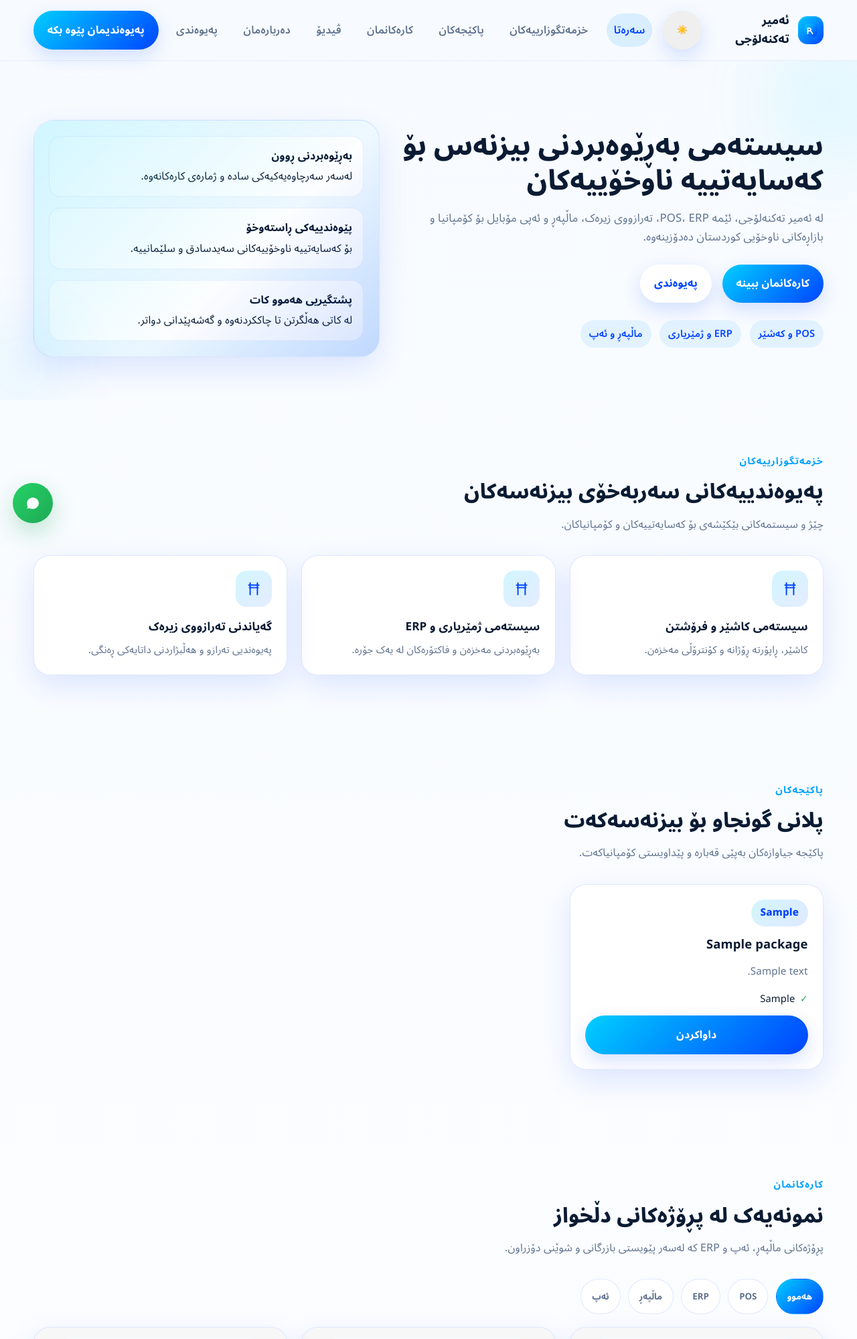
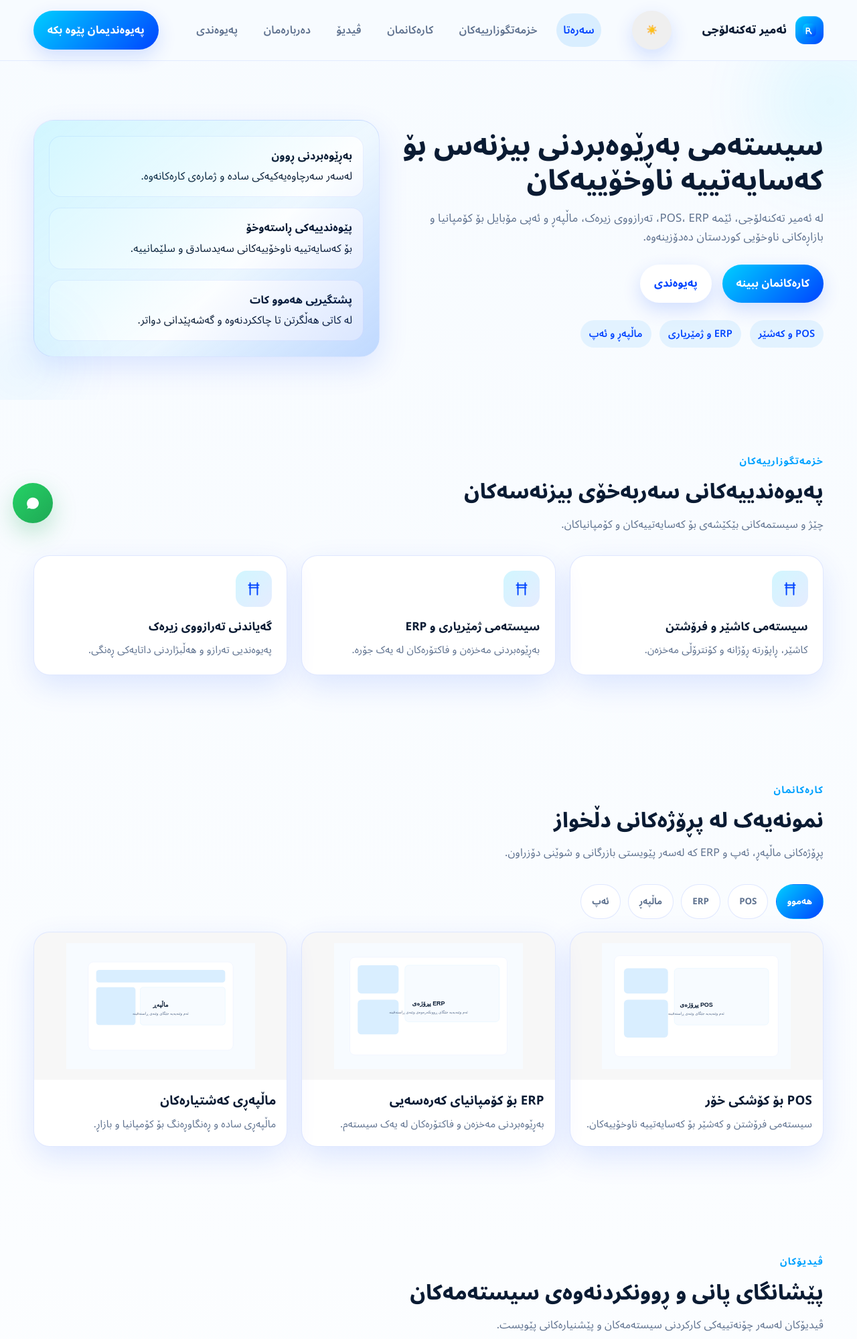
Before and after one commit to amirtech0022-art/delivary, a PHP site: page / in a window 1280 px wide. Shown: the top 1999 px of the page at 67% size. Run offline with PHP 8.4, Linux system fonts and the light colour scheme; data comes from the database, SQL or seed files in the repository; both versions use the stored data as it was before the commit; tables that the repository leaves empty hold one stand-in row (values such as "Sample post"); some libraries are stand-ins or nearby versions.

Commit message:
Remove packages management functionality, including related database schema, admin dashboard links, and front-end display elements, to streamline the application and focus on core features.

```diff
--- a/admin/dashboard.php
+++ b/admin/dashboard.php
@@ -85,7 +85,6 @@ foreach ($daily as $d) { if ((int)$d['c'] > $maxDaily) $maxDaily = (int)$d['c'];
         <a href="manage.php?section=services">🛠 خزمەتگوزارییەکان</a>
         <a href="manage.php?section=projects">🧩 پڕۆژەکان</a>
         <a href="manage.php?section=videos">🎬 ڤیدیۆکان</a>
-        <a href="manage.php?section=packages">📦 پاکێجەکان</a>
         <a href="settings.php">⚙️ ڕێکخستنەکان</a>
         <a href="logout.php">🚪 دەرچوون</a>
       </nav>
--- a/admin/settings.php
+++ b/admin/settings.php
@@ -116,7 +116,6 @@ if ($_SERVER['REQUEST_METHOD'] === 'POST' && ($_POST['form'] ?? '') === 'site')
         <a href="manage.php?section=services">🛠 خزمەتگوزارییەکان</a>
         <a href="manage.php?section=projects">🧩 پڕۆژەکان</a>
         <a href="manage.php?section=videos">🎬 ڤیدیۆکان</a>
-        <a href="manage.php?section=packages">📦 پاکێجەکان</a>
         <a class="active" href="settings.php">⚙️ ڕێکخستنەکان</a>
         <a href="logout.php">🚪 دەرچوون</a>
       </nav>
--- a/assets/style.css
+++ b/assets/style.css
@@ -28,7 +28,7 @@
 }
 
 /* Smooth transitions for theme changes */
-html, body, .site-header, .site-footer, .service-card, .package-card, .portfolio-card, .video-card, .hero-card {
+html, body, .site-header, .site-footer, .service-card, .portfolio-card, .video-card, .hero-card {
   transition: background 0.25s ease, color 0.25s ease, border-color 0.25s ease, box-shadow 0.25s ease;
 }
 
@@ -116,19 +116,10 @@ img { display: block; max-width: 100%; }
 .hero-stack { display: grid; gap: 1rem; }
 .hero-stack-item { border-radius: 18px; padding: 1rem; background: var(--hero-item-bg); border: 1px solid var(--hero-item-border); }
 .hero-stack-item strong { display: block; margin-bottom: 0.2rem; }
-.services-grid, .packages-grid, .portfolio-grid, .video-grid, .contact-grid { display: grid; gap: 1.3rem; }
-.services-grid, .packages-grid { grid-template-columns: repeat(3, minmax(0, 1fr)); }
-.service-card, .package-card, .portfolio-card, .video-card, .contact-card, .about-card { background: var(--surface); border: 1px solid var(--border); border-radius: var(--radius-lg); box-shadow: var(--shadow); overflow: hidden; }
-.service-card, .package-card { padding: 1.4rem; }
-.package-card { display: flex; flex-direction: column; gap: 0.75rem; }
-.package-price { display: inline-flex; align-self: flex-start; padding: 0.45rem 0.85rem; border-radius: 999px; background: linear-gradient(135deg, rgba(0,207,255,0.18), rgba(0,68,255,0.12)); color: var(--primary-deep); font-weight: 800; font-size: 0.95rem; }
-.package-card h3 { margin: 0; font-size: 1.15rem; }
-.package-card p { color: var(--muted); font-size: 0.95rem; margin: 0; }
-.package-features { list-style: none; margin: 0.2rem 0 0; padding: 0; display: grid; gap: 0.45rem; }
-.package-features li { position: relative; padding-right: 1.2rem; color: var(--text); font-size: 0.92rem; }
-.package-features li::before { content: '✓'; position: absolute; right: 0; color: #1fa855; font-weight: 800; }
-.package-cta { width: 100%; margin-top: auto; }
-.packages-empty { text-align: center; color: var(--muted); font-weight: 700; padding: 2rem 1rem; background: var(--surface); border: 1px dashed var(--border); border-radius: var(--radius-lg); }
+.services-grid, .portfolio-grid, .video-grid, .contact-grid { display: grid; gap: 1.3rem; }
+.services-grid { grid-template-columns: repeat(3, minmax(0, 1fr)); }
+.service-card, .portfolio-card, .video-card, .contact-card, .about-card { background: var(--surface); border: 1px solid var(--border); border-radius: var(--radius-lg); box-shadow: var(--shadow); overflow: hidden; }
+.service-card { padding: 1.4rem; }
 .service-icon { width: 54px; height: 54px; display: grid; place-items: center; border-radius: 16px; background: linear-gradient(135deg, rgba(0,207,255,0.18), rgba(0,68,255,0.1)); margin-bottom: 0.9rem; }
 .service-icon svg { width: 26px; height: 26px; color: var(--primary-deep); }
 .service-card h3 { margin-bottom: 0.55rem; font-size: 1.07rem; }
@@ -329,5 +320,5 @@ img { display: block; max-width: 100%; }
 .lightbox.open { display: flex; }
 .lightbox img { max-width: min(920px, 100%); max-height: min(80vh, 100%); border-radius: 24px; box-shadow: 0 24px 60px rgba(0,0,0,0.35); }
 .lightbox-close { position: absolute; top: 1rem; left: 1rem; width: 42px; height: 42px; border-radius: 50%; background: rgba(255,255,255,0.9); border: 0; cursor: pointer; }
-@media (max-width: 960px) { .hero-grid, .about-grid, .contact-grid { grid-template-columns: 1fr; } .services-grid, .packages-grid, .portfolio-grid, .video-grid { grid-template-columns: repeat(2, minmax(0, 1fr)); } .contact-details { grid-template-columns: 1fr; } }
-@media (max-width: 760px) { .menu-toggle { display: inline-flex; } .nav-links { position: absolute; top: 100%; right: 1rem; left: 1rem; flex-direction: column; align-items: stretch; background: var(--card-solid); border: 1px solid var(--border); border-radius: 18px; padding: 0.8rem; box-shadow: var(--shadow); display: none; } .nav-links.open { display: flex; } .nav-action { display: none; } .services-grid, .packages-grid, .portfolio-grid, .video-grid, .stats { grid-template-columns: 1fr; } .section { padding: 4rem 0; } .hero { padding-top: 3.5rem; } .contact-card__inner { padding: 1.35rem 1.2rem 1.45rem; } }
+@media (max-width: 960px) { .hero-grid, .about-grid, .contact-grid { grid-template-columns: 1fr; } .services-grid, .portfolio-grid, .video-grid { grid-template-columns: repeat(2, minmax(0, 1fr)); } .contact-details { grid-template-columns: 1fr; } }
+@media (max-width: 760px) { .menu-toggle { display: inline-flex; } .nav-links { position: absolute; top: 100%; right: 1rem; left: 1rem; flex-direction: column; align-items: stretch; background: var(--card-solid); border: 1px solid var(--border); border-radius: 18px; padding: 0.8rem; box-shadow: var(--shadow); display: none; } .nav-links.open { display: flex; } .nav-action { display: none; } .services-grid, .portfolio-grid, .video-grid, .stats { grid-template-columns: 1fr; } .section { padding: 4rem 0; } .hero { padding-top: 3.5rem; } .contact-card__inner { padding: 1.35rem 1.2rem 1.45rem; } }
--- a/includes/db.php
+++ b/includes/db.php
@@ -85,25 +85,6 @@ function ensureVisitsTable()
 }
 
 /**
- * Make sure the packages table exists.
- */
-function ensurePackagesTable()
-{
-    static $done = false;
-    if ($done) return;
-    $conn = getDbConnection();
-    mysqli_query($conn, "CREATE TABLE IF NOT EXISTS packages (
-        id INT AUTO_INCREMENT PRIMARY KEY,
-        title VARCHAR(200) NOT NULL,
-        description TEXT NOT NULL,
-        price VARCHAR(100) NOT NULL DEFAULT '',
-        features TEXT,
-        created_at TIMESTAMP DEFAULT CURRENT_TIMESTAMP
-    ) ENGINE=InnoDB DEFAULT CHARSET=utf8mb4");
-    $done = true;
-}
-
-/**
  * Record one visit for the current browser session, at most once per day.
  * Logged-in admins are not counted so the numbers reflect real visitors.
  */
--- a/index.php
+++ b/index.php
@@ -55,13 +55,6 @@ if (!$videos) {
     ];
 }
 
-ensurePackagesTable();
-$packages = [];
-$result = mysqli_query($conn, 'SELECT title, description, price, features FROM packages ORDER BY id');
-while ($row = mysqli_fetch_assoc($result)) {
-    $packages[] = $row;
-}
-
 ?>
 <!DOCTYPE html>
 <html lang="ckb" dir="rtl">
@@ -105,7 +98,6 @@ while ($row = mysqli_fetch_assoc($result)) {
       <ul class="nav-links" id="navLinks">
         <li><a href="#hero" class="active">سەرەتا</a></li>
         <li><a href="#services">خزمەتگوزارییەکان</a></li>
-        <li><a href="#packages">پاکێجەکان</a></li>
         <li><a href="#portfolio">کارەکانمان</a></li>
         <li><a href="#videos">ڤیدیۆ</a></li>
         <li><a href="#about">دەربارەمان</a></li>
@@ -157,42 +149,6 @@ while ($row = mysqli_fetch_assoc($result)) {
             </article>
           <?php endforeach; ?>
         </div>
-      </div>
-    </section>
-
-    <section class="section" id="packages">
-      <div class="container">
-        <div class="section-title reveal">
-          <span class="eyebrow">پاکێجەکان</span>
-          <h2>پلانی گونجاو بۆ بیزنەسەکەت</h2>
-          <p>پاکێجە جیاوازەکان بەپێی قەبارە و پێداویستی کۆمپانیاکەت.</p>
-        </div>
-        <?php if ($packages): ?>
-        <div class="packages-grid">
-          <?php foreach ($packages as $package): ?>
-            <?php
-              $featureLines = array_filter(array_map('trim', preg_split('/\R/u', $package['features'] ?? '')));
-            ?>
-            <article class="package-card reveal">
-              <?php if (!empty($package['price'])): ?>
-                <div class="package-price"><?= htmlspecialchars($package['price'], ENT_QUOTES, 'UTF-8') ?></div>
-              <?php endif; ?>
-              <h3><?= htmlspecialchars($package['title'], ENT_QUOTES, 'UTF-8') ?></h3>
-              <p><?= htmlspecialchars($package['description'], ENT_QUOTES, 'UTF-8') ?></p>
-              <?php if ($featureLines): ?>
-                <ul class="package-features">
-                  <?php foreach ($featureLines as $feature): ?>
-                    <li><?= htmlspecialchars($feature, ENT_QUOTES, 'UTF-8') ?></li>
-                  <?php endforeach; ?>
-                </ul>
-              <?php endif; ?>
-              <a class="btn btn-primary package-cta" href="#contact">داواکردن</a>
-            </article>
-          <?php endforeach; ?>
-        </div>
-        <?php else: ?>
-        <p class="packages-empty reveal">هێشتا پاکێجێک زیاد نەکراوە. لە ئەدمینەوە زیاد بکە.</p>
-        <?php endif; ?>
       </div>
     </section>
 
```
Also changed, not shown: admin/manage.php (+4 -31 lines), database/schema.sql (+0 -9 lines).
